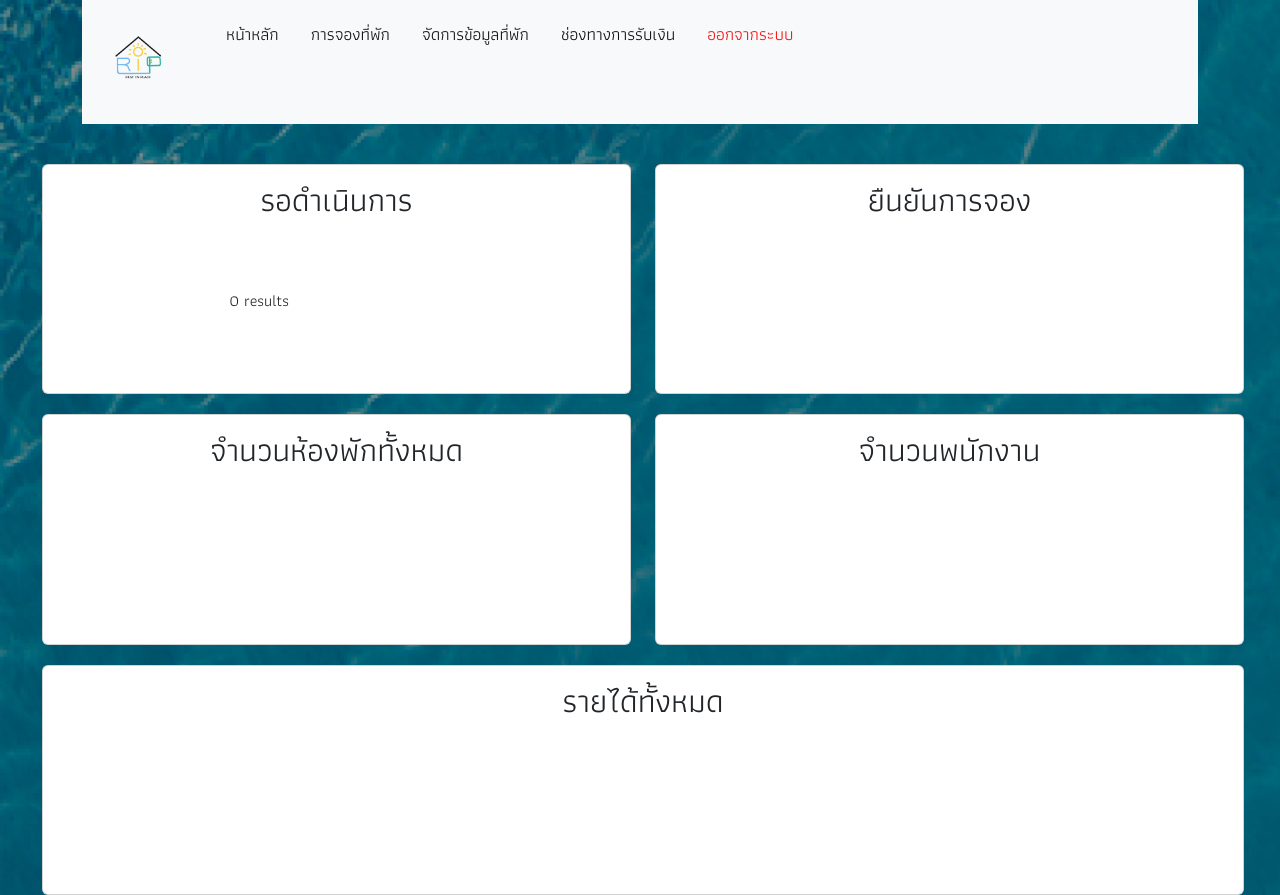
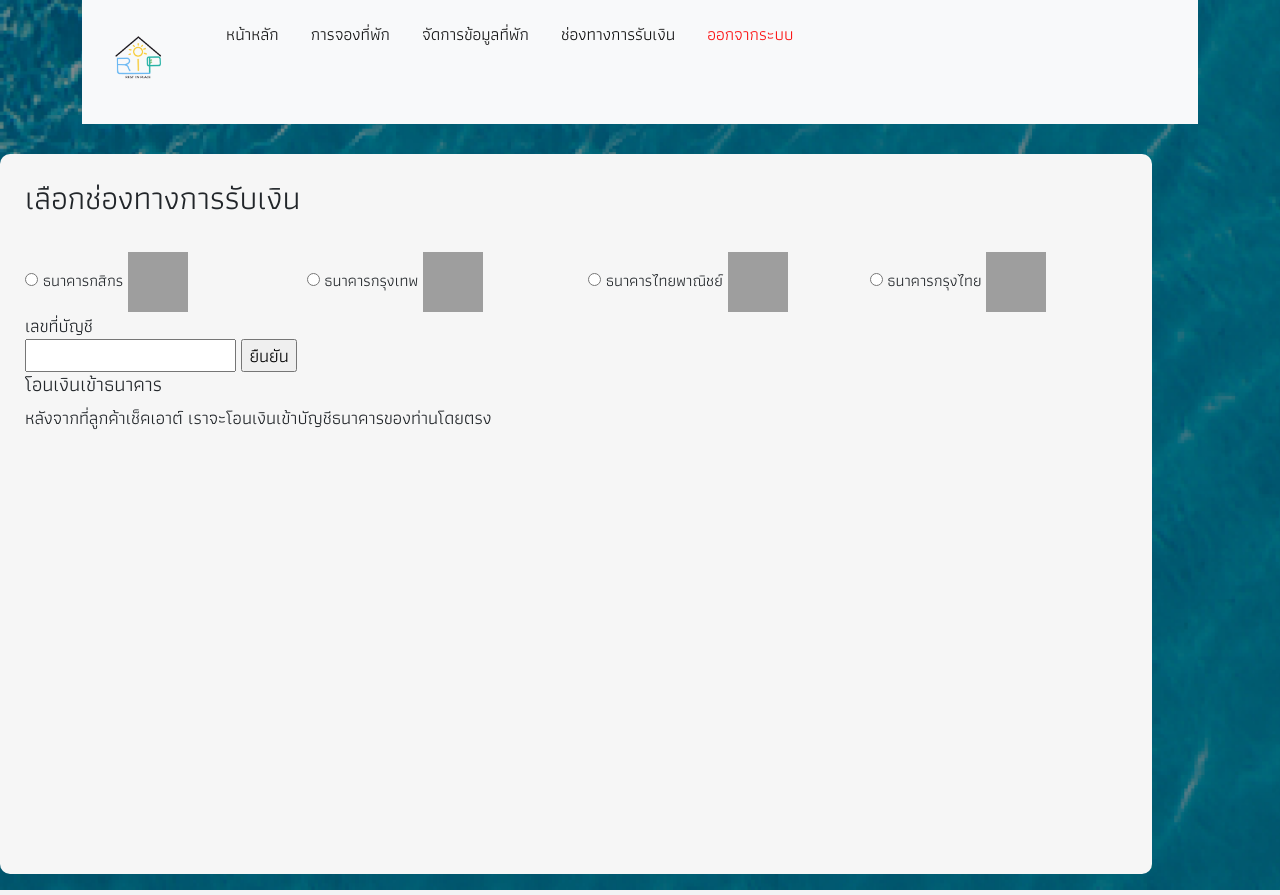
Before and after one commit to 3rdsvibe/RIP-RestInPlace, a PHP site: page /Project/ in a window 1280 px wide. Run offline with PHP 8.4, Linux system fonts and the light colour scheme; data that the repository does not hold is empty; grey boxes are pictures that could not be loaded.

Commit message:
ไฟล์ช่องทางการชำระเงิน

```diff
--- a/index.php
+++ b/index.php
@@ -1,18 +1,15 @@
-<!DOCTYPE html>
+
 <html lang="en">
-
 <head>
     <meta charset="UTF-8">
     <meta name="viewport" content="width=device-width, initial-scale=1.0">
-  <title>Your Title Here</title>
-  <link href="https://cdn.jsdelivr.net/npm/bootstrap@5.3.2/dist/css/bootstrap.min.css" rel="stylesheet"
-    integrity="sha384-T3c6CoIi6uLrA9TneNEoa7RxnatzjcDSCmG1MXxSR1GAsXEV/Dwwykc2MPK8M2HN" crossorigin="anonymous">
+    <title>Document</title>
+    <link href="https://cdn.jsdelivr.net/npm/bootstrap@5.3.2/dist/css/bootstrap.min.css" rel="stylesheet" integrity="sha384-T3c6CoIi6uLrA9TneNEoa7RxnatzjcDSCmG1MXxSR1GAsXEV/Dwwykc2MPK8M2HN" crossorigin="anonymous">
   <link rel="stylesheet" href="style.css">
   <link rel="stylesheet" href="https://cdnjs.cloudflare.com/ajax/libs/font-awesome/4.7.0/css/font-awesome.min.css">
 
   <style>
      @import url('https://fonts.googleapis.com/css2?family=Athiti&display=swap');
-
     * {
       font-family: 'Athiti', sans-serif;
     }
@@ -49,10 +46,7 @@
 
 /* When the screen is less than 600 pixels wide, hide all links, except for the first one ("Home"). Show the link that contains should open and close the topnav (.icon) */
 @media screen and (max-width: 600px) {
-      .topnav a:not(.navbar-brand) {
-        display: none;
-      }
-
+  .topnav a:not(.navbar-brand)  {display: none;}
   .topnav a.icon {
     float: right;
     display: block;
@@ -61,16 +55,19 @@
 
 /* The "responsive" class is added to the topnav with JavaScript when the user clicks on the icon. This class makes the topnav look good on small screens (display the links vertically instead of horizontally) */
 @media screen and (max-width: 600px) {
-      .topnav.responsive {
-        position: relative;
-      }
-
+  .topnav.responsive {position: relative;}
   .topnav.responsive a.icon {
     position: absolute;
     right: 0;
     top: 0;
   }
 
+  @media screen and(max-width:600px) {
+    .border-container {
+      width: 100%;
+    }
+
+  }
   .topnav.responsive a {
     float: none;
     display: block;
@@ -79,39 +76,43 @@
 }
 
 
-    .row {
-      position: relative;
-      padding: px;
-      padding-left: 30px;
-      margin-top: 20px;
-      width: 100%;
+.border-container {
+  position: center;
+  background-color: #F6F6F6;
+    height: 90%;
+    width: 90%;
+    margin-top: 30px;
+    flex-shrink: 0;
+    border-radius: 10px;
+    font-size: 18px;
+    padding: 25px;
 }
 
-    .col-sm-4 {
-      text-align: center;
-      /* Center the content */
+.row {
+  position: center;
 }
 
-    .col-md-6 {
-      margin-top: 20px;
-      text-align: center;
-      /* Center the content */
+.detail {
+  margin-top: 50px;
 }
 
-    .col-md-12 {
-      margin-top: 20px;
-      text-align: center;
-      /* Center the content */
+form {
+    margin-top: 30px;
 }
 
-    h2 {
-      font-size: 2rem;
-      /* Updated the font size property */
+.col-sm-3{
+    font-size: 16px;
 }
+
+
     </style>
 </head>
+<body>
 
-<body>
+
+
+
+
   <div class="container">
     <nav class="navbar navbar-expand-sm navbar-light bg-light ">
       <div class="topnav" id="myTopnav">
@@ -130,93 +131,7 @@
         </div>
       </div>
       </nav>
-
   </div>
-
-  <form action="server.php" method="post">
-  <div class="container-fluid">
-    <div class="row text-center">
-      <div class="col-md-6">
-        <div class="card card-bd">
-          <div class="card-border"></div>
-          <div class="card-body box-style">
-            <div class="media align-items-center">
-              <h2 id="process">รอดำเนินการ</h2>
-<?php
-
-if ($result->num_rows > 0) {
-  // output data of each row
-  while($row = $result->fetch_assoc())
-{
-  echo $row['booking_status'];
-}
-} else {
-  echo "0 results";
-}
-// close connection
-mysqli_close($conn);
-?>
-              <svg width="150" height="150" viewBox="0 0 150 150" fill="none" xmlns="http://www.w3.org/2000/svg">
-              </svg>
-            </div>
-          </div>
-        </div>
-      </div>
-
-      <div class="col-md-6">
-        <div class="card card-bd">
-          <div class="card-border"></div>
-          <div class="card-body box-style">
-            <div class="media align-items-center">
-              <h2 id="conferm">ยืนยันการจอง</h2>
-              <svg width="150" height="150" viewBox="0 0 36 36" fill="none" xmlns="http://www.w3.org/2000/svg">
-              </svg>
-            </div>
-          </div>
-        </div>
-      </div>
-      <div class="col-md-6">
-        <div class="card card-bd">
-          <div class="card-border"></div>
-          <div class="card-body box-style">
-            <div class="media align-items-center">
-              <h2 id="totalroom">จำนวนห้องพักทั้งหมด</h2>
-              <svg width="150" height="150" viewBox="0 0 150 150" fill="none" xmlns="http://www.w3.org/2000/svg">
-              </svg>
-            </div>
-          </div>
-        </div>
-      </div>
-      <div class="col-md-6">
-        <div class="card card-bd">
-          <div class="card-border"></div>
-          <div class="card-body box-style">
-            <div class="media align-items-center">
-              <h2 id="employee">จำนวนพนักงาน</h2>
-              <svg width="150" height="150" viewBox="0 0 150 150" fill="none" xmlns="http://www.w3.org/2000/svg">
-              </svg>
-            </div>
-          </div>
-        </div>
-      </div>
-      <div class="col-md-12">
-        <div class="card card-bd">
-          <div class="card-border"></div>
-          <div class="card-body box-style">
-            <div class="media align-items-center">
-              <h2 id="total_price">รายได้ทั้งหมด</h2>
-              <svg width="150" height="150" viewBox="0 0 150 150" fill="none" xmlns="http://www.w3.org/2000/svg">
-              </svg>
-            </div>
-          </div>
-        </div>
-      </div>
-    </div>
-  </div>
-  </form>
-
-
-
 
     <script>
     function myFunction() {
@@ -229,6 +144,99 @@ mysqli_close($conn);
 }
   </script>
 
+  <form action="updatebank.php" method="post">
+  <div class="border-container">
+    <div class="payment">
+      <h2>เลือกช่องทางการรับเงิน</h2><br>
+      <div class="row">
+        <div class="col-sm-3">
+        <input type="radio" name="checkbox_name[]" value="กสิกร" >
+        <label for="bank">ธนาคารกสิกร</label>
+            <img id="bank" src="https://bluporthuahin.com/wp-content/uploads/2020/01/icon_kbank.png" style="width: 60px; height: 60px;">
+      </div>
+
+      <div class="col-sm-3">
+      <input type="radio" name="checkbox_name[]" value="กรุงเทพ">
+      <label for="bank">ธนาคารกรุงเทพ</label>
+            <img id="bank" src="https://awards.brandingforum.org/wp-content/uploads/2016/10/BBL-New-EN.jpg" style="width: 60px; height: 60px;">
+      </div>
+
+      <div class="col-sm-3">
+      <input type="radio" name="checkbox_name[]" value="ไทยพาณิชย์">
+      <label for="bank">ธนาคารไทยพาณิชย์</label>
+            <img id="bank" src="https://play-lh.googleusercontent.com/fRj3gVsSGNq1izt8NON0l6Cdqt2dEK4IRhInLoPLlunZMCA0wwOmVnaeDYQEZ8ejWQ" style="width: 60px; height: 60px;">
+      </div>
+
+      <div class="col-sm-3">
+      <input type="radio" name="checkbox_name[]" value="กรุงไทย">
+      <label for="bank">ธนาคารกรุงไทย</label>
+            <img id="bank" src="https://i0.wp.com/www.kanjanabaramee.org/wp-content/uploads/2017/11/logo_ktb_sqr.jpg?fit=380%2C380&ssl=1" style="width: 60px; height: 60px;">
+
+      </div>
+    </div>
+
+    <label for="bank_number">เลขที่บัญชี</label><br>
+    <input type="text" name="bank_number" id="bank_number" >
+    <input type="submit" value="ยืนยัน" id="submit" onclick="return bank_check()">
+    <h5>
+      โอนเงินเข้าธนาคาร
+    </h5>
+    <p>หลังจากที่ลูกค้าเช็คเอาต์ เราจะโอนเงินเข้าบัญชีธนาคารของท่านโดยตรง</p>
+
+  </div>
+
+  </form>
+
+  <script>
+    function bank_check() {
+    var accountNumber = document.getElementById("bank_number").value;
+
+    // ตรวจสอบว่าหมายเลขบัญชีมีความยาว 10 หลัก
+    if (accountNumber.length !== 10) {
+        alert("เลขบัญชีต้องมีความยาว 10 หลัก");
+        return false;
+    }
+
+    // ตรวจสอบว่าหมายเลขบัญชีประกอบด้วยตัวเลขเท่านั้น
+    if (!/^\d+$/.test(accountNumber)) {
+        alert("เลขบัญชีต้องประกอบด้วยตัวเลขเท่านั้น");
+        return false;
+    }
+
+    // นำหมายเลขบัญชีที่ไม่รวมหลักตรวจสอบไปคำนวณ
+    var accountWithoutChecksum = accountNumber.substring(0, 9);
+
+    // คำนวณหลักตรวจสอบ
+    var sum = 0;
+    for (var i = 0; i < accountWithoutChecksum.length; i++) {
+        var digit = parseInt(accountWithoutChecksum.charAt(i));
+        if (i % 2 === 0) {
+            digit *= 2;
+            if (digit > 9) {
+                digit -= 9;
+            }
+        }
+        sum += digit;
+    }
+
+    var checksum = (10 - (sum % 10)) % 10;
+
+    // เปรียบเทียบหลักตรวจสอบที่คำนวณกับหลักตรวจสอบที่ในหมายเลขบัญชี
+    var actualChecksum = parseInt(accountNumber.charAt(9));
+
+    if (checksum === actualChecksum) {
+        alert("เลขบัญชีถูกต้อง");
+        return true;
+    } else {
+        alert("เลขบัญชีไม่ถูกต้อง");
+        return false;
+    }
+}
+
+
+  </script>
+
+
 
 
 
@@ -236,5 +244,4 @@ mysqli_close($conn);
 
 
 </body>
-
 </html>
```
Also changed, not shown: updatebank.php (added, +33 -0 lines). Lines whose indentation alone changed are shown as unchanged.
